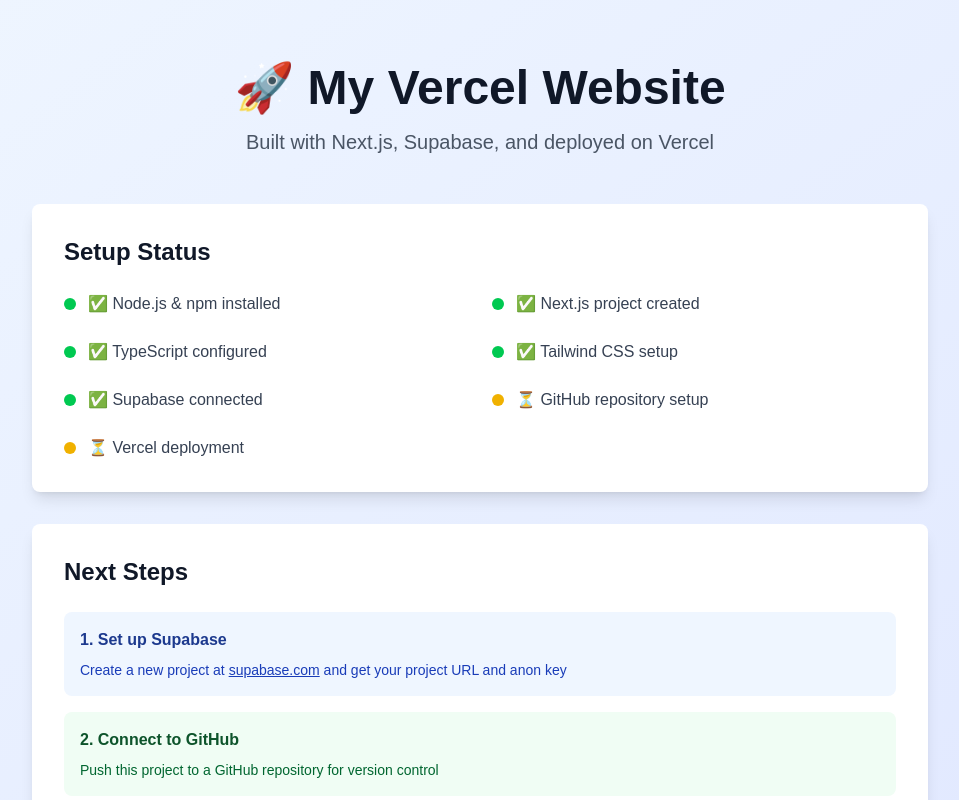
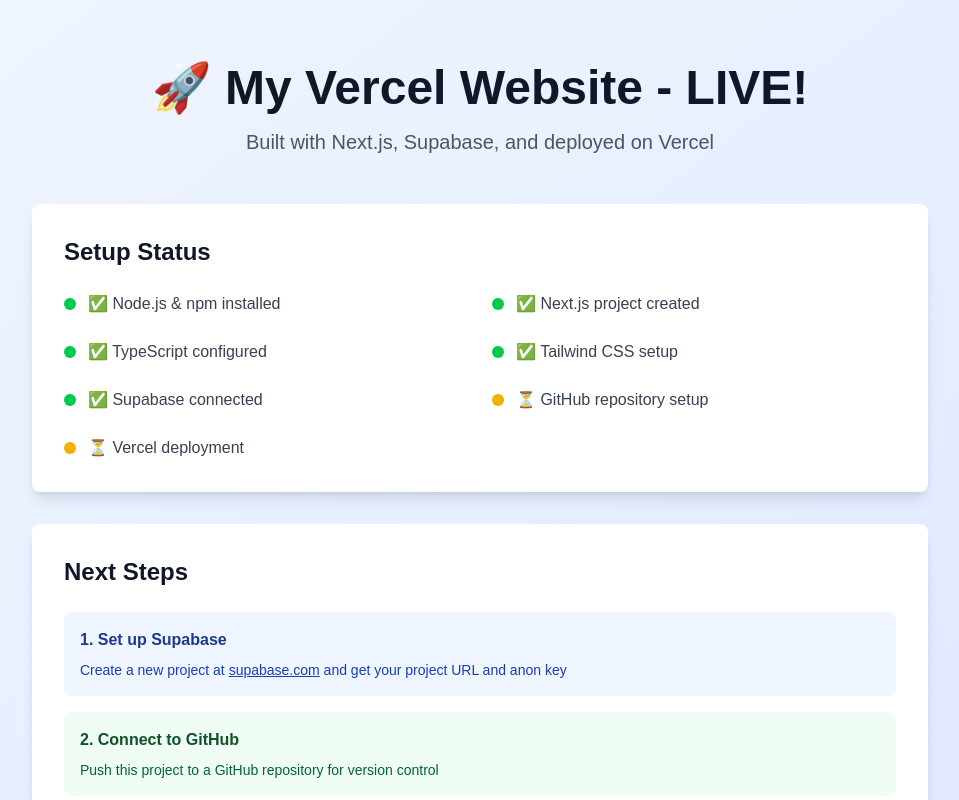
Before and after one commit to gn-wsg/my-vercel-website, a Next.js app: page / in a window 1280 px wide. Shown: the top 800 px of the page, without its empty margins (160-1119 px from the left). Built offline with nearby package versions, Linux system fonts and the light colour scheme.

Commit message:
Add LIVE indicator to show deployment is working

```diff
--- a/src/app/page.tsx
+++ b/src/app/page.tsx
@@ -6,7 +6,7 @@
           {/* Header */}
           <div className="text-center mb-12">
             <h1 className="text-5xl font-bold text-gray-900 dark:text-white mb-4">
-              🚀 My Vercel Website
+              🚀 My Vercel Website - LIVE!
             </h1>
             <p className="text-xl text-gray-600 dark:text-gray-300">
               Built with Next.js, Supabase, and deployed on Vercel
```
